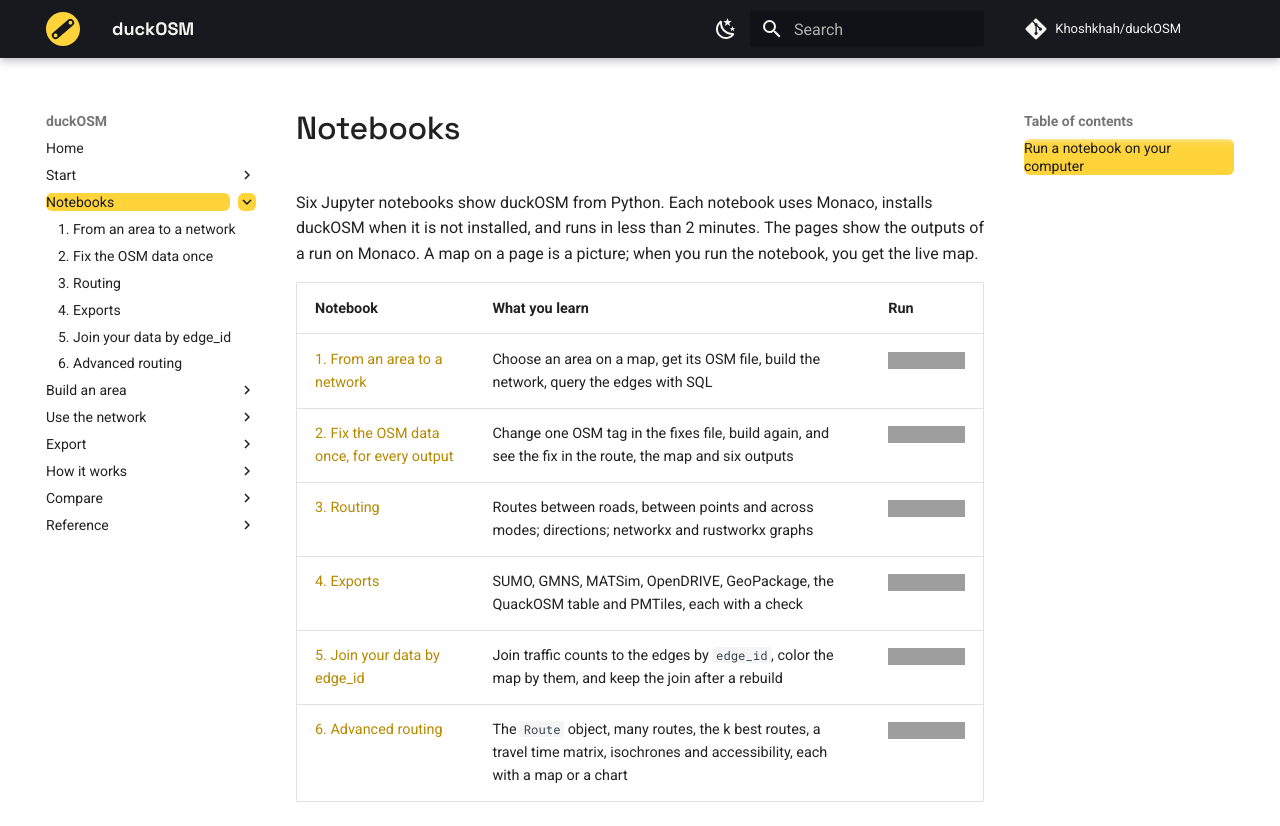
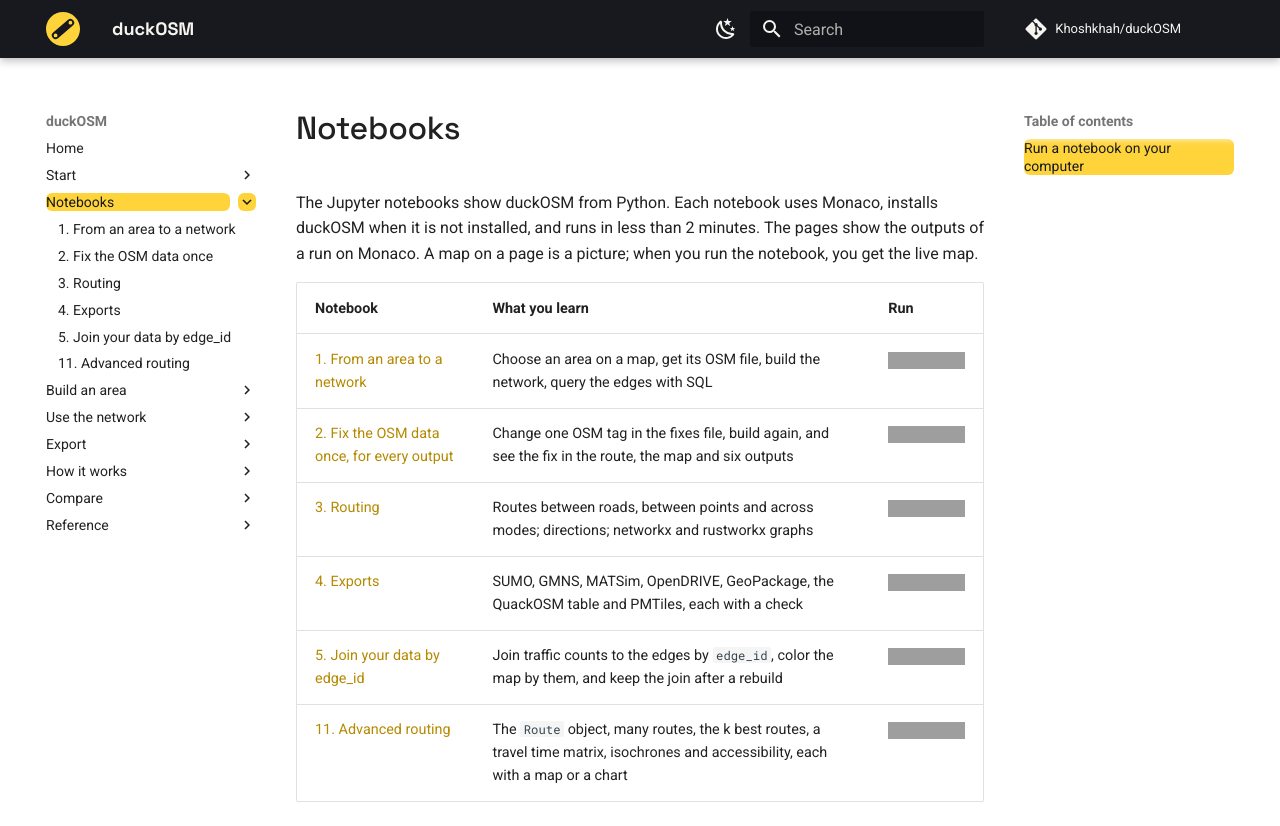
Before and after one commit to Khoshkhah/duckOSM, an MkDocs documentation site: the page built from docs/notebooks/index.md, in a window 1280 px wide and 1263 px high, cut to the strip 0-826 px from the top of the window. Built offline with MkDocs 1.6.1 and Material for MkDocs 9.7.7, drawn with Linux system fonts in a browser that asks for light colours; comment, search, counter and statistics services are not loaded; grey boxes are pictures that could not be loaded.

Commit message:
Notebook 11 for routing (06 to 10 are the other modules); pages for notebooks 10+
Co-Authored-By: Claude Opus 5.5 <noreply@anthropic.com>

```diff
--- a/docs/notebooks/index.md
+++ b/docs/notebooks/index.md
@@ -1,6 +1,6 @@
 # Notebooks
 
-Six Jupyter notebooks show duckOSM from Python. Each notebook uses Monaco, installs duckOSM when it is not installed,
+The Jupyter notebooks show duckOSM from Python. Each notebook uses Monaco, installs duckOSM when it is not installed,
 and runs in less than 2 minutes. The pages show the outputs of a run on Monaco. A map on a page is a picture; when you
 run the notebook, you get the live map.
 
@@ -11,7 +11,7 @@ run the notebook, you get the live map.
 | [3. Routing](03_routing.md) | Routes between roads, between points and across modes; directions; networkx and rustworkx graphs | [![Open in Colab](https://colab.research.google.com/assets/colab-badge.svg)](https://colab.research.google.com/github/Khoshkhah/duckOSM/blob/main/docs/notebooks/03_routing.ipynb) |
 | [4. Exports](04_exports.md) | SUMO, GMNS, MATSim, OpenDRIVE, GeoPackage, the QuackOSM table and PMTiles, each with a check | [![Open in Colab](https://colab.research.google.com/assets/colab-badge.svg)](https://colab.research.google.com/github/Khoshkhah/duckOSM/blob/main/docs/notebooks/04_exports.ipynb) |
 | [5. Join your data by edge_id](05_join_by_edge_id.md) | Join traffic counts to the edges by `edge_id`, color the map by them, and keep the join after a rebuild | [![Open in Colab](https://colab.research.google.com/assets/colab-badge.svg)](https://colab.research.google.com/github/Khoshkhah/duckOSM/blob/main/docs/notebooks/05_join_by_edge_id.ipynb) |
-| [6. Advanced routing](06_routing_advanced.md) | The `Route` object, many routes, the k best routes, a travel time matrix, isochrones and accessibility, each with a map or a chart | [![Open in Colab](https://colab.research.google.com/assets/colab-badge.svg)](https://colab.research.google.com/github/Khoshkhah/duckOSM/blob/main/docs/notebooks/06_routing_advanced.ipynb) |
+| [11. Advanced routing](11_routing_advanced.md) | The `Route` object, many routes, the k best routes, a travel time matrix, isochrones and accessibility, each with a map or a chart | [![Open in Colab](https://colab.research.google.com/assets/colab-badge.svg)](https://colab.research.google.com/github/Khoshkhah/duckOSM/blob/main/docs/notebooks/11_routing_advanced.ipynb) |
 
 ## Run a notebook on your computer
 
--- a/mkdocs.yml
+++ b/mkdocs.yml
@@ -141,7 +141,7 @@ nav:
       - 3. Routing: notebooks/03_routing.md
       - 4. Exports: notebooks/04_exports.md
       - 5. Join your data by edge_id: notebooks/05_join_by_edge_id.md
-      - 6. Advanced routing: notebooks/06_routing_advanced.md
+      - 11. Advanced routing: notebooks/11_routing_advanced.md
   - Build an area:
       - Overview: build-area/index.md
       - Prepare an area: guides/prepare-area.md
```
Also changed, not shown: CHANGELOG.md (+2 -2 lines), docs/compare/for-routing-users.md (+1 -1 lines), docs/notebooks/11_routing_advanced.ipynb, 3 other files.
